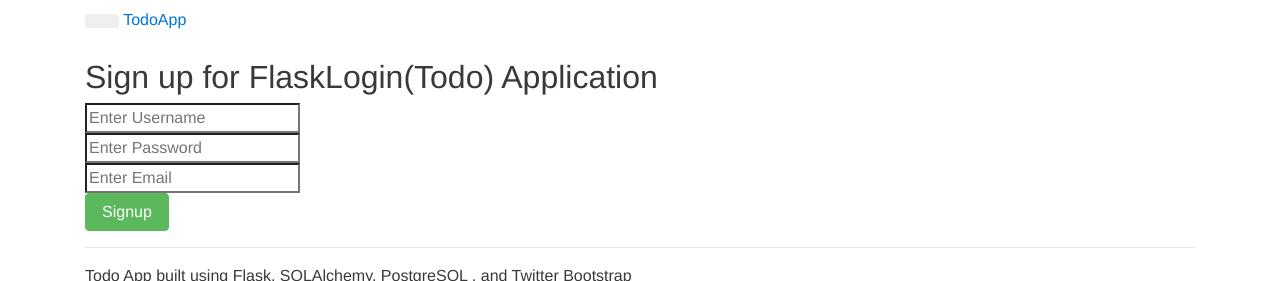
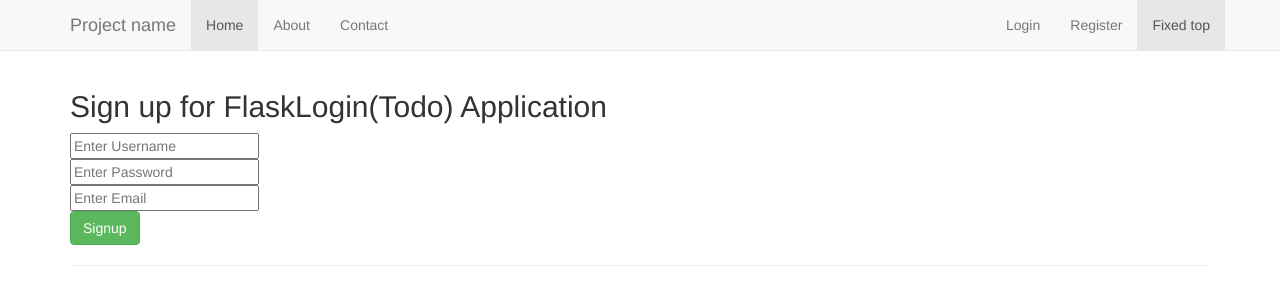
Before and after one commit to mdfirman/cropper, a Flask app: page /register in a window 1280 px wide. Shown: the top 281 px of the page. Run offline with Flask 2, Linux system fonts and the light colour scheme; parts of the project's set-up code (start-up, migrations or seed data) failed here and were passed over; some libraries are stand-ins or nearby versions.

Commit message:
Moved things to separate file. Have boostrap navbar now

```diff
--- a/site/app.py
+++ b/site/app.py
@@ -6,7 +6,7 @@ import yaml
 import os
 import glob
 from time import time
-import bcrypt
+
 
 # Initialize the Flask application
 app = Flask(__name__)
@@ -18,9 +18,10 @@ from flask import flash, redirect
 
 from flask import Flask,session, request, flash, url_for, redirect, render_template, abort ,g
 from flask.ext.login import login_user , logout_user , current_user , login_required
+from flask.ext.login import LoginManager
 
-
-from flask.ext.login import LoginManager
+from butterfly_file_handlers import build_unlabelled_img_set
+from userclass import User
 
 login_manager = LoginManager()
 login_manager.init_app(app)
@@ -29,62 +30,6 @@ db = SQLAlchemy(app)
 
 global tic
 tic = time()
-
-debug = True
-
-if debug:
-    data_dir = '/media/michael/Engage/data/butterflies/web_scraping/ispot/sightings_subset/'
-    yaml_name = 'sightings_subset.yaml'
-else:
-    data_dir = '/media/michael/Engage/data/butterflies/web_scraping/ispot/butterfly_subset/'
-    yaml_name = 'butterflies.yaml'
-
-
-def extract_latin_name(name):
-    if '(' in name:# and ')' in name:
-        return name.split('(')[1].split(')')[0].strip().lower()
-    else:
-        return name.lower()
-
-
-def build_unlabelled_img_set():
-    '''
-    Returns set of unlabelled images, consisting of tuples of
-    (sightingID, imageID)
-    '''
-    unlabelled_imgs = set()
-
-    # yaml_paths = glob.glob(data_dir + '*/*meta.yaml')
-    sighting_ids = yaml.load(
-        open(data_dir + '../' + yaml_name), Loader=yaml.CLoader)
-
-    for sighting_id, img_id, img_name in sighting_ids:
-
-        # skip images with spaces, these are kind of broken
-        if ' ' in img_id:
-            continue
-
-        meta = yaml.load(open(data_dir + sighting_id + '/meta.yaml'),
-            Loader=yaml.CLoader)
-
-        likely_id = extract_latin_name(meta['meta_tags']['likely_id'])
-
-        # if likely_id != "pieris brassicae":
-        #     continue
-
-        crop_path = data_dir + sighting_id + '/' + img_id + '_crop.yaml'
-
-        # could run glob.glob on data_dir just once to speed this up
-        if not os.path.exists(crop_path):
-            unlabelled_imgs.add((sighting_id, img_id, img_name))
-        else:
-            pass
-
-    if len(unlabelled_imgs) == 0:
-        print "No unlabelled images!"
-
-    return unlabelled_imgs
-
 
 global unlabelled_imgs
 unlabelled_imgs = build_unlabelled_img_set()
@@ -114,7 +59,7 @@ def get_new_images():
 
 
 # Define a route for the default URL, which loads the form
-@app.route('/')
+@app.route('/cropper')
 @login_required
 def form():
     """
@@ -132,7 +77,7 @@ def form():
 # Define a route for the action of the form, for example '/hello/'
 # We are also defining which type of requests this route is
 # accepting: POST requests in this case
-@app.route('/', methods=['POST'])
+@app.route('/cropper', methods=['POST'])
 @login_required
 def form_submission():
     """
@@ -179,75 +124,6 @@ def form_submission():
         print new_img_name
         return render_template('form_submit.html', sighting_id=new_sighting_id,
             img_id=new_img_name)
-
-
-class User():
-    # __tablename__ = "users"
-    # id = db.Column('user_id',db.Integer , primary_key=True)
-    # username = db.Column('username', db.String(20), unique=True , index=True)
-    # password = db.Column('password' , db.String(10))
-    # email = db.Column('email',db.String(50),unique=True , index=True)
-    # registered_on = db.Column('registered_on' , db.DateTime)
-
-    def __init__(self):
-        pass
-
-    @classmethod
-    def new_user(cls, username, password, email):
-        usr = cls()
-        usr.username = username
-        usr.id = username
-        # hash password immediately
-        usr.salt = bcrypt.gensalt()
-        usr.hashed_password = bcrypt.hashpw(password, usr.salt)
-        usr.email = email
-        usr.registered_on = datetime.utcnow()
-        return usr
-
-    # overload init
-    @classmethod
-    def from_dict(cls, dic):
-        usr = cls()
-        usr.__dict__ = dic
-        usr.id = usr.username
-        return usr
-
-    @classmethod
-    def from_id(cls, id):
-        foldername = '../users/'
-        fname = foldername + id + '.yaml'
-        print "Loading"
-        # check user exists in our 'database'
-        if os.path.exists(fname):
-            # load user from file
-            return  User.from_dict(yaml.load(open(fname)))
-        else:
-            return None
-
-    def is_authenticated(self):
-        return True
-
-    def is_active(self):
-        return True
-
-    def is_anonymous(self):
-        return False
-
-    def get_id(self):
-        return unicode(self.id)
-
-    def __repr__(self):
-        return '<User %r, pw: %s>' % (self.username, self.hashed_password)
-
-    def dump(self, foldername='../users/'):
-        fname = foldername + self.username + '.yaml'
-        yaml.dump(self.__dict__, open(fname, 'w'))
-
-    def pw_correct(self, pw_guess):
-        hashed_guess = bcrypt.hashpw(pw_guess, self.salt)
-        correct = self.hashed_password == hashed_guess
-        print "Correct: ", correct
-        return correct
 
 
 @login_manager.user_loader
--- a/site/templates/index.html
+++ b/site/templates/index.html
@@ -2,6 +2,8 @@
 {% block body %}
 <h1> Welcome</h1>
 <p>Welcome {{ g.user.username }} to butterfly cropping.</p>
-<p>Click here to get started</p>
+<p><a href="/cropper">Click here</a> to get started</p>
+
+<!-- This needs to be url_for to run the logout function !-->
 <p><a href="{{ url_for('logout') }}"> Logout</a> </p>
 {% endblock %}
--- a/site/templates/layout.html
+++ b/site/templates/layout.html
@@ -1,47 +1,62 @@
 <!doctype html>
-<title>TodoApp -- Store your Todo items</title>
+<head>
+<meta charset="utf-8">
+<meta http-equiv="X-UA-Compatible" content="IE=edge">
+<meta name="viewport" content="width=device-width, initial-scale=1">
+<title>Butterfly cropping</title>
 <meta name="viewport" content="initial-scale=1.0, user-scalable=no">
 <meta charset="utf-8">
 <style>
 body {
-    padding-top: 60px;
+  min-height: 2000px;
+  padding-top: 70px;
     padding-bottom: 100px;
 }
 </style>
-<link href="/static/bootstrap.min.css" rel="stylesheet">
-<link href="/static/bootstrap-responsive.css" rel="stylesheet">
-<script src="/static/jquery.js"></script>
-<script src="/static/bootstrap.js"></script>
+<link href="http://getbootstrap.com/dist/css/bootstrap.min.css" rel="stylesheet">
+<link href="../static/bootstrap-responsive.css" rel="stylesheet">
+<script src="https://ajax.googleapis.com/ajax/libs/jquery/2.2.0/jquery.min.js"></script>
+<script src="http://getbootstrap.com/dist/js/bootstrap.min.js"></script>
+</head>
 
-<div class="navbar navbar-inverse navbar-fixed-top">
-        <div class="navbar-inner">
+<body>
+  <!-- Fixed navbar -->
+  <nav class="navbar navbar-default navbar-fixed-top">
     <div class="container">
-                <button type="button" class="btn btn-navbar" data-toggle="collapse"
-                    data-target=".nav-collapse">
-                    <span class="icon-bar"></span> <span class="icon-bar"></span> <span
-                        class="icon-bar"></span>
+      <div class="navbar-header">
+        <button type="button" class="navbar-toggle collapsed" data-toggle="collapse" data-target="#navbar" aria-expanded="false" aria-controls="navbar">
+          <span class="sr-only">Toggle navigation</span>
+          <span class="icon-bar"></span>
+          <span class="icon-bar"></span>
+          <span class="icon-bar"></span>
         </button>
-                <a class="brand" href="/">TodoApp</a>
-                <div class="nav-collapse collapse">
-                    <ul class="nav">
-                        <li class="active"><a href="/">Home</a></li>
-                        <li><a href="/new">New Todo</a></li>
+        <a class="navbar-brand" href="#">Project name</a>
+      </div>
+      <div id="navbar" class="navbar-collapse collapse">
+        <ul class="nav navbar-nav">
+          <li class="active"><a href="#">Home</a></li>
+          <li><a href="#about">About</a></li>
+          <li><a href="#contact">Contact</a></li>
         </ul>
+        <ul class="nav navbar-nav navbar-right">
+          {% if g.user.is_authenticated%}
+            <li><a href="{{ url_for('logout') }}">Logout</a></li>
+          {% endif %}
+          {% if not g.user.is_authenticated%}
+            <li><a href="{{ url_for('login') }}">Login</a></li>
+            <li><a href="{{ url_for('register') }}">Register</a></li>
+          {% endif %}
+          <li class="active"><a href="./">Fixed top <span class="sr-only">(current)</span></a></li>
+        </ul>
+      </div><!--/.nav-collapse -->
     </div>
-                <!--/.nav-collapse -->
-            </div>
-        </div>
-</div>
+  </nav>
 
-{%- for category, message in get_flashed_messages(with_categories=true) %}
-  <p class="flask {{ category }}-flash">{{
-    "Error: " if category == 'error' }}{{ message }}</p>
-{%- endfor %}
   <div id="main" class="container">
       {% block body %}{% endblock %}
       <hr>
       <footer id="footer">
-                <p>Todo App built using Flask, SQLAlchemy, PostgreSQL , and Twitter Bootstrap</p>
-                <p><a href="https://www.openshift.com/" target="_blank"><img alt="Powered by OpenShift" src="https://www.openshift.com/sites/default/files/images/powered-transparent-black.png"></a></p>
+          <p>Butterflies cropping app built by Michael Firman using lots of help from the internet</p>
       </footer>
   </div>
+</body>
```
Also changed, not shown: site/butterfly_file_handlers.py (added, +57 -0 lines). Lines whose indentation alone changed are shown as unchanged.
